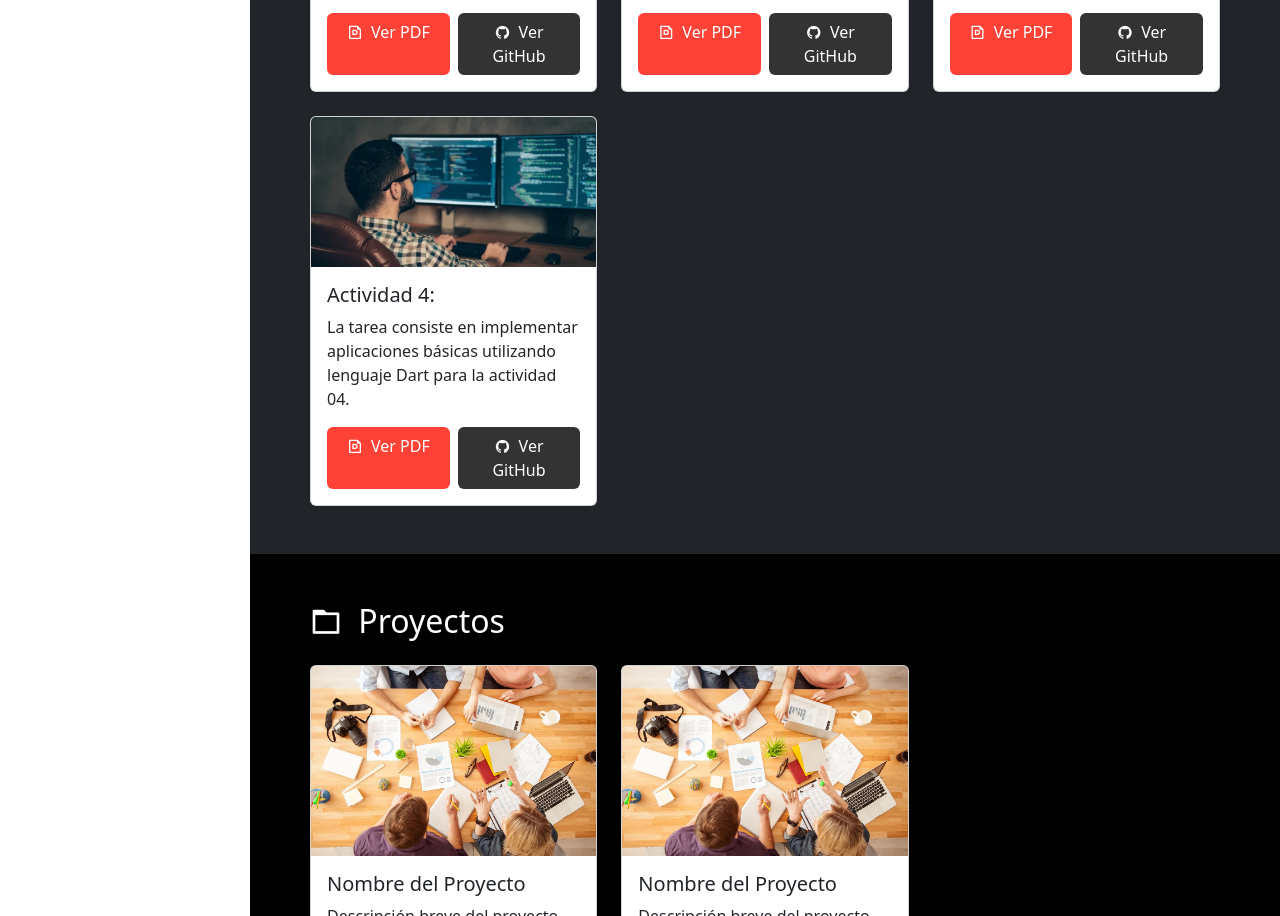
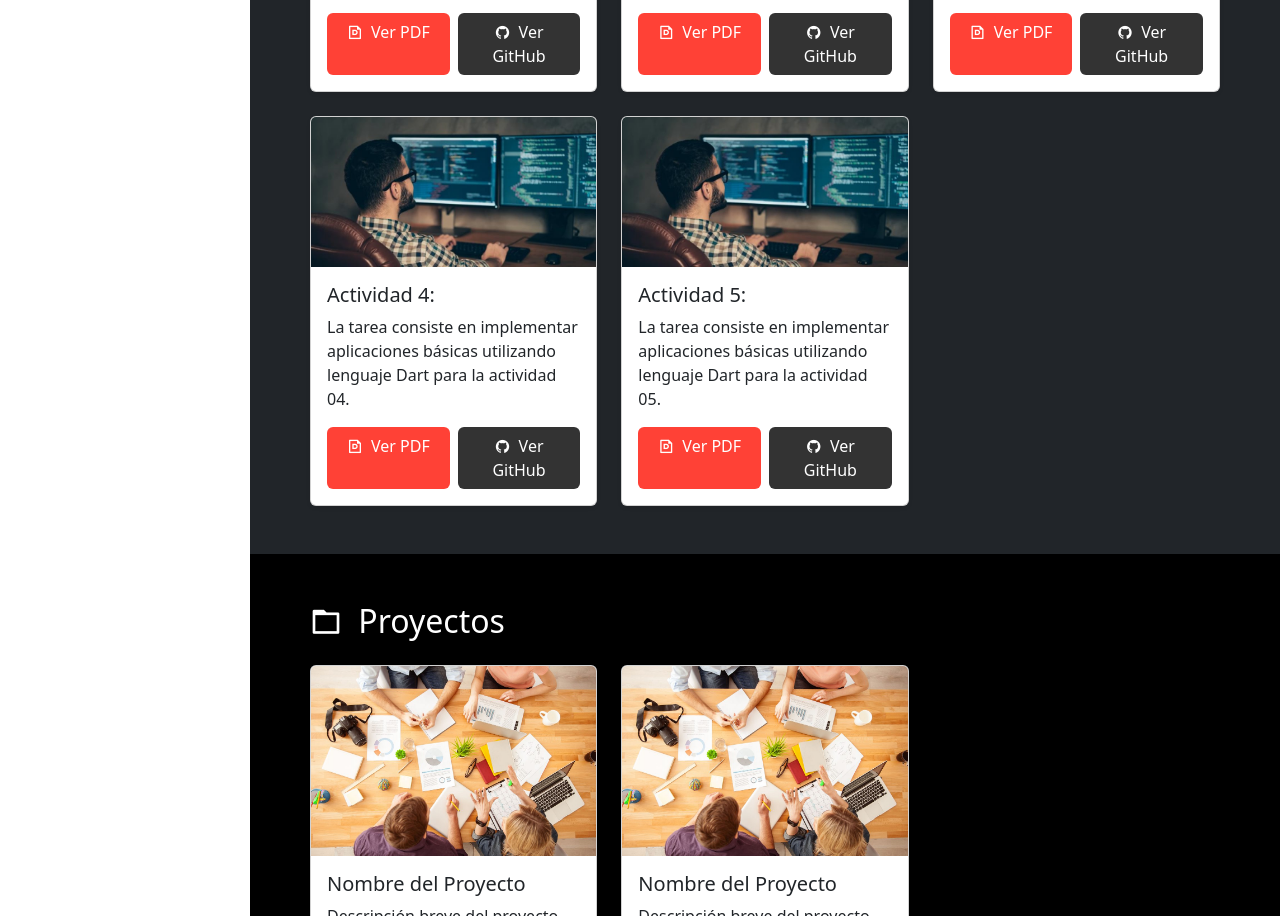
Before and after one commit to LuiO03/tareas.github.io, a plain HTML site: page trabajos/index.html in a window 1280 px wide. Shown: the part 944-1860 px from the top of the page. Drawn offline with nearby package versions, Linux system fonts and the light colour scheme.

Commit message:
Add files via upload

```diff
--- a/trabajos/index.html
+++ b/trabajos/index.html
@@ -214,6 +214,7 @@
                                         <p class="card-text">
                                             La tarea consiste en implementar aplicaciones básicas utilizando lenguaje Dart para la actividad 04.
                                         </p>
+
                                         <div class="mt-auto d-flex justify-content-between">
                                             <!-- Botón de PDF con color rojo -->
                                             <a href="../docs/semana04/Tarea 04 - Ejercicios.pdf" class="btn w-50 me-1" target="_blank" title="Ver PDF" style="background-color: #FF4136; color: white;">
@@ -221,6 +222,29 @@
                                             </a>
                                             <!-- Botón de GitHub con color característico -->
                                             <a href="https://github.com/LuiO03/tareas.github.io/tree/main/docs/semana04" class="btn w-50 ms-1" target="_blank" title="Ver en GitHub" style="background-color: #333; color: white;">
+                                                <i class="ri-github-fill me-1"></i> Ver GitHub
+                                            </a>
+                                        </div>
+                                    </div>
+                                </div>
+                            </div>
+                            <!-- Semana 5 -->
+                            <div class="col-12 col-sm-6 col-lg-4">
+                                <div class="card h-100 shadow-sm trabajo-card">
+                                    <img src="../img/semana.jpg" class="card-img-top" alt="Semana 5: Ejercicios de Programación">
+                                    <div class="card-body d-flex flex-column">
+                                        <h5 class="card-title">Actividad 5:</h5>
+                                        <p class="card-text">
+                                            La tarea consiste en implementar aplicaciones básicas utilizando lenguaje Dart para la actividad 05.
+                                        </p>
+
+                                        <div class="mt-auto d-flex justify-content-between">
+                                            <!-- Botón de PDF con color rojo -->
+                                            <a href="../docs/semana05/Tarea 05.pdf" class="btn w-50 me-1" target="_blank" title="Ver PDF" style="background-color: #FF4136; color: white;">
+                                                <i class="ri-file-pdf-line me-1"></i> Ver PDF
+                                            </a>
+                                            <!-- Botón de GitHub con color característico -->
+                                            <a href="https://github.com/LuiO03/tareas.github.io/tree/main/docs/semana05" class="btn w-50 ms-1" target="_blank" title="Ver en GitHub" style="background-color: #333; color: white;">
                                                 <i class="ri-github-fill me-1"></i> Ver GitHub
                                             </a>
                                         </div>
```
Also changed, not shown: 10 other files.
